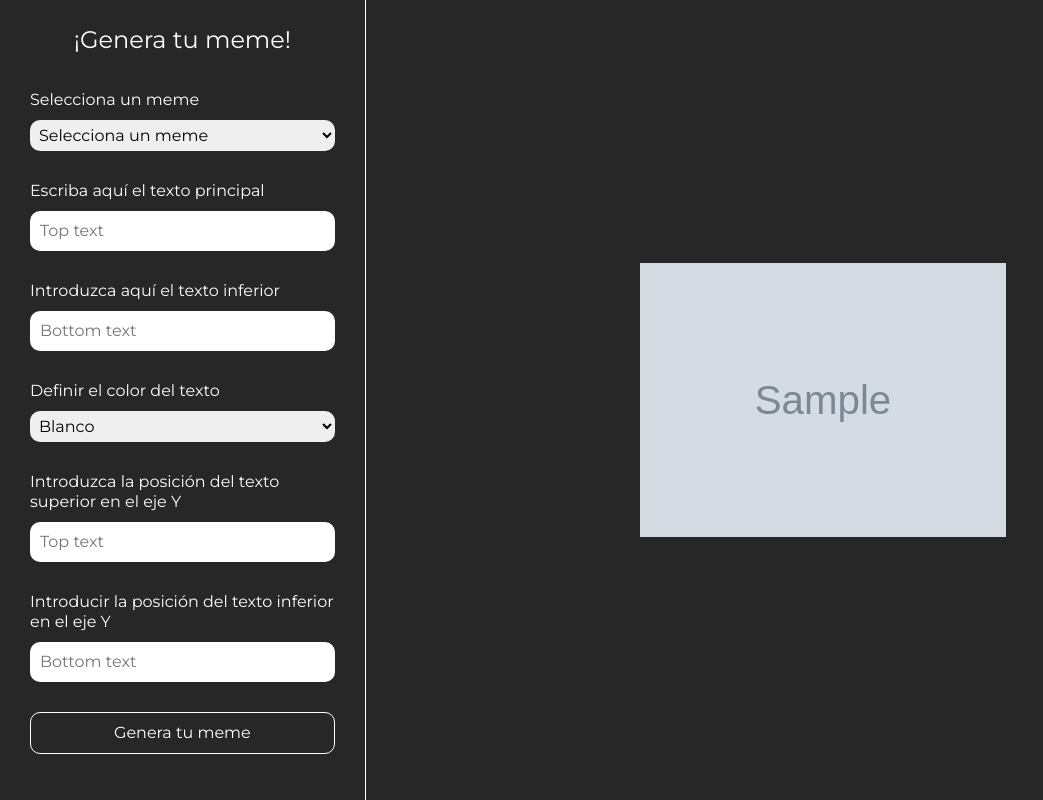
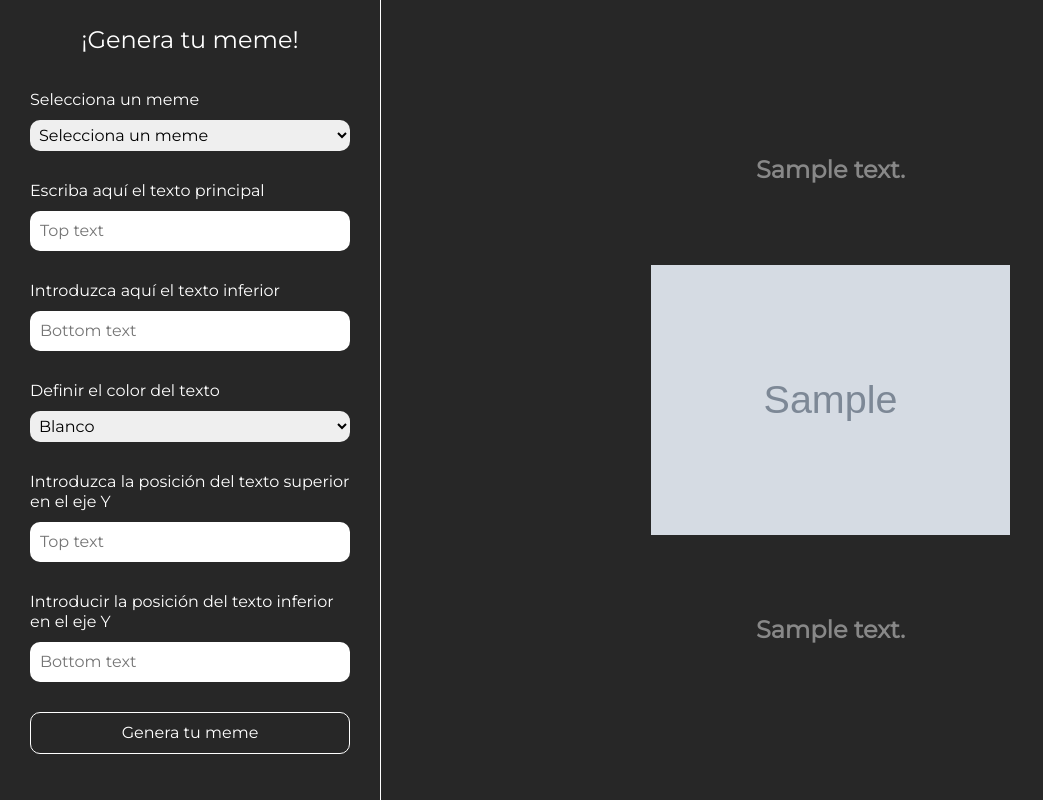
Before and after one commit to Stefano154/Generador-de-memes, a Flask app: template templates/index.html in a window 1280 px wide. Shown: the part 91-891 px from the top of the page, without its empty margins (0-1043 px from the left). Run offline with Flask 3, Linux system fonts and the light colour scheme; the template is opened without the code that fills it: most values are stand-ins (such as "Sample title", 1, 10 or a date in 2020); grey boxes marked "Sample" are stand-in pictures.

Commit message:
especifico

```diff
--- a/main.py
+++ b/main.py
@@ -1,46 +1,57 @@
-# Importar
+# Importar las librerías necesarias de Flask
 from flask import Flask, render_template, request, send_from_directory
 
-
+# Crear la aplicación Flask
 app = Flask(__name__)
 
-# Resultados del formulario
-@app.route('/', methods=['GET','POST'])
+# Ruta principal que muestra la página y procesa el formulario
+@app.route('/', methods=['GET', 'POST'])
 def index():
+    """
+    Muestra la página principal.
+    - Si el usuario entra por primera vez (GET), carga una imagen por defecto.
+    - Si el usuario envía el formulario (POST), recoge la imagen seleccionada,
+      el color, el texto superior/inferior y su posición, y los pasa al template.
+    """
     if request.method == 'POST':
-        # obtener la imagen seleccionada
+        # Recoger la imagen seleccionada por el usuario
         selected_image = request.form.get('image-selector')
 
-        # Asignación #2. Recepción del texto
+        # Recoger el color elegido para el texto o elementos visuales
+        selected_color = request.form.get('color-selector')
 
+        # Recoger el texto a mostrar (superior e inferior)
+        text_top = request.form.get("textTop")
+        text_bottom = request.form.get("textBottom")
 
-        # Assignment #3. Receiving the text's positioning
+        # Recoger la posición vertical (Y) de cada texto
+        text_top_y = request.form.get("textTop_y")
+        text_bottom_y = request.form.get("textBottom_y")
 
-
-        # Asignación #3. Recepción del posicionamiento del texto
-
-
-        return render_template('index.html',
-                               # Visualización de la imagen seleccionada
-                               selected_image=selected_image,
-
-                               # Asignación #2. Visualización del texto
-
-
-                               #  Asignación #3. Visualización del color
-
-
-                               # Asignación #3. Visualización de la posición del texto
-
-
-                               )
+        # Renderizar la página HTML con los datos enviados por el usuario
+        return render_template(
+            'index.html',
+            selected_image=selected_image,  # Imagen elegida
+            text_top=text_top,              # Texto superior
+            text_bottom=text_bottom,        # Texto inferior
+            selected_color=selected_color,  # Color seleccionado
+            text_top_y=text_top_y,          # Posición Y del texto superior
+            text_bottom_y=text_bottom_y     # Posición Y del texto inferior
+        )
     else:
-        # Mostrar la primera imagen por defecto
+        # Si no hay datos enviados (GET), mostrar la imagen por defecto
         return render_template('index.html', selected_image='logo.svg')
 
 
+# Ruta para servir imágenes estáticas desde la carpeta "static/img"
 @app.route('/static/img/<path:path>')
 def serve_images(path):
+    """
+    Permite acceder a las imágenes almacenadas en 'static/img'
+    escribiendo su nombre en la URL.
+    """
     return send_from_directory('static/img', path)
 
+
+# Ejecutar la aplicación en modo desarrollo (debug=True para reinicios automáticos)
 app.run(debug=True)
--- a/templates/index.html
+++ b/templates/index.html
@@ -37,6 +37,11 @@
               <option value="logo.svg" {% if selected_image == 'logo.svg' %}selected{% endif %}>Selecciona un meme</option>
               <option value="meme_1.jpg" {% if selected_image == 'meme_1.jpg' %}selected{% endif %}>Chica desastre</option>
               <option value="meme_2.jpg" {% if selected_image == 'meme_2.jpg' %}selected{% endif %}>Dos botones</option>
+              <option value="meme_3.jpg" {% if selected_image == 'meme_3.jpg' %}selected{% endif %}>Rechazo y Good</option>
+              <option value="meme_4.jpg" {% if selected_image == 'meme_4.jpg' %}selected{% endif %}>Solo pero con ayuda</option>
+              <option value="meme_5.jpg" {% if selected_image == 'meme_5.jpg' %}selected{% endif %}>Me da igual</option>
+              <option value="meme_6.jpg" {% if selected_image == 'meme_6.jpg' %}selected{% endif %}>Llegas tarde y te olvidas algo</option>
+              <option value="meme_7.jpg" {% if selected_image == 'meme_7.jpg' %}selected{% endif %}>Cuando esta la q me gusta y cuando estoy solo</option>
               <!--Asignación #1. Añade nuevos memes aquí -->
 
 
@@ -55,6 +60,8 @@
             <select name="color-selector" id="color-selector">
               <option value="white" {% if selected_color == 'white' %}selected{% endif %}>Blanco</option>
               <option value="black" {% if selected_color == 'black' %}selected{% endif %}>Negro</option>
+              <option value="green" {% if selected_color == 'green' %}selected{% endif %}>Verde</option>
+              <option value="blue" {% if selected_color == 'blue' %}selected{% endif %}>Azul</option>
               <!--Asignación adicional #1. Añada aquí nuevos colores -->
 
 
@@ -74,14 +81,14 @@
     </div>
     <div class="meme-block" id="memeBlock">
 
-      <p class="text_top" style="<!-- Asignación #3. Trasladar las variables a CSS -->">
-        <!-- Asignación #2. Colocación de la variable con el texto -->
+      <p class="text_top" style="color:{{selected_color}}; top:{{text_top_y}}px;">
+        {{text_top}}
       </p>
 
       <img class="meme" src="{{ url_for('serve_images', path=selected_image) }}" alt="{{ selected_image }}">
 
-      <p class="text_bottom" style="<!-- Asignación #3. Trasladar las variables a CSS -->">
-        <!-- Asignación #2. Colocación de la variable con el texto -->
+      <p class="text_bottom" style="color:{{selected_color}}; top:{{text_bottom_y}}px;">
+        {{text_bottom}}
       </p>
     </div>
     {% endblock %}
```
Also changed, not shown: static/img/meme_3.jpg (added), static/img/meme_4.jpg (added), static/img/meme_5.jpg (added), static/img/meme_6.jpg (added), static/img/meme_7.jpg (added).
